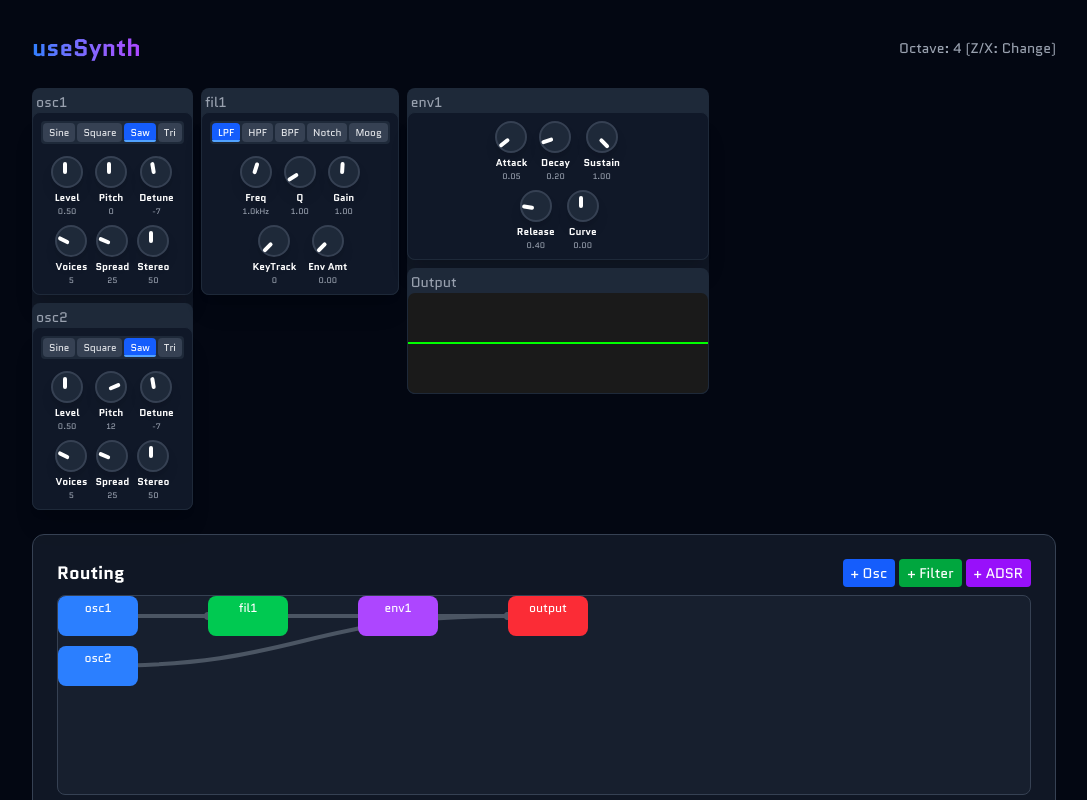
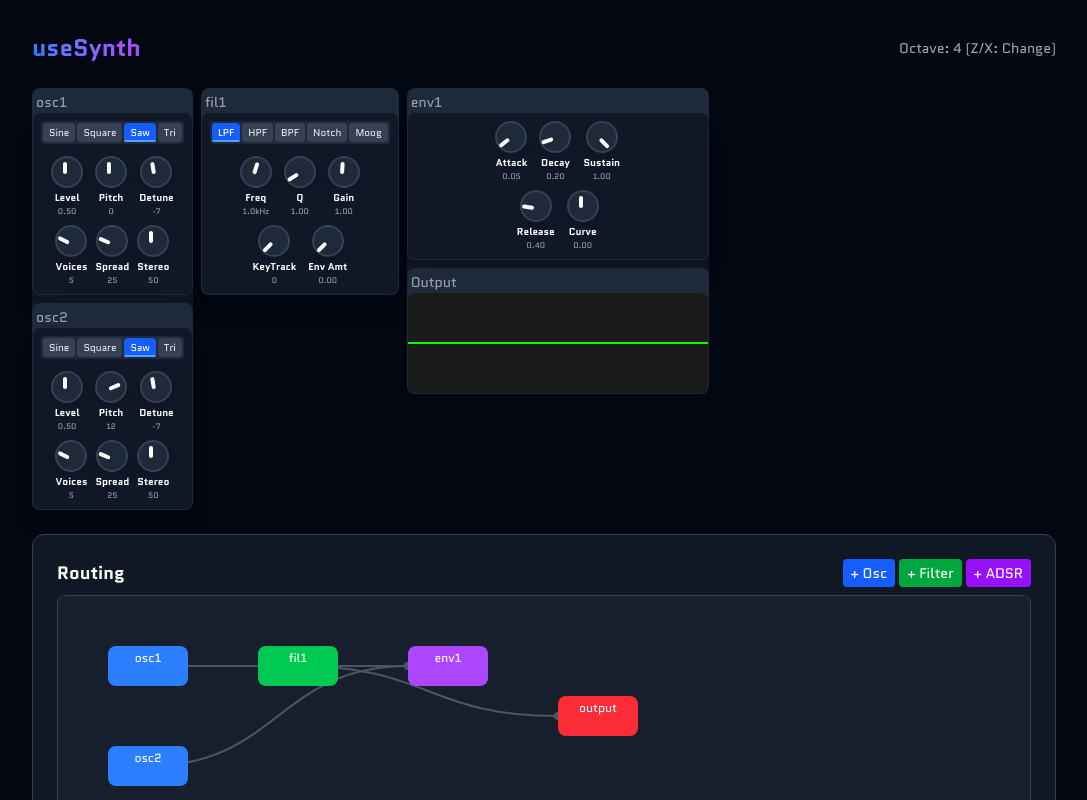
Before and after one commit to nexo-tech/use-synth, a Next.js app in the folder packages/example-app/: page / in a window 1280 px wide. Shown: the top 800 px of the page, without its empty margins (96-1183 px from the left). Built offline with nearby package versions, Linux system fonts and the light colour scheme.

Commit message:
update the editor

```diff
--- a/packages/example-app/app/components/Routing.tsx
+++ b/packages/example-app/app/components/Routing.tsx
@@ -38,6 +38,43 @@ export default function Routing({ config, onConfigChange }: RoutingProps) {
   const [hoveredComponent, setHoveredComponent] = React.useState<string | null>(null);
   const [showNewComponentModal, setShowNewComponentModal] = React.useState(false);
   const [newComponentType, setNewComponentType] = React.useState<'oscillator' | 'filter' | 'envelope'>('oscillator');
+  const [nodePositions, setNodePositions] = React.useState<Record<string, { x: number; y: number }>>({});
+  const [draggingNode, setDraggingNode] = React.useState<string | null>(null);
+  const [dragStart, setDragStart] = React.useState<{ x: number; y: number } | null>(null);
+
+  // Initialize node positions on mount and when components change
+  React.useEffect(() => {
+    const positions: Record<string, { x: number; y: number }> = {};
+    let x = 50;
+    let y = 50;
+
+    // Position oscillators
+    Object.keys(config.components.oscillators).forEach(id => {
+      positions[id] = { x, y };
+      y += 100;
+    });
+
+    // Position filters
+    x = 200;
+    y = 50;
+    Object.keys(config.components.filters).forEach(id => {
+      positions[id] = { x, y };
+      y += 100;
+    });
+
+    // Position envelopes
+    x = 350;
+    y = 50;
+    Object.keys(config.components.envelopes).forEach(id => {
+      positions[id] = { x, y };
+      y += 100;
+    });
+
+    // Position output
+    positions['output'] = { x: 500, y: 100 };
+
+    setNodePositions(positions);
+  }, [config.components]);
 
   const handleMouseMove = (e: React.MouseEvent) => {
     if (connecting) {
@@ -46,7 +83,32 @@ export default function Routing({ config, onConfigChange }: RoutingProps) {
         x: e.clientX - rect.left,
         y: e.clientY - rect.top
       });
+    } else if (draggingNode && dragStart) {
+      const rect = e.currentTarget.getBoundingClientRect();
+      const newX = e.clientX - rect.left - dragStart.x;
+      const newY = e.clientY - rect.top - dragStart.y;
+
+      setNodePositions(prev => ({
+        ...prev,
+        [draggingNode]: {
+          x: newX,
+          y: newY
         }
+      }));
+    }
+  };
+
+  const handleMouseDown = (e: React.MouseEvent, id: string) => {
+    const rect = e.currentTarget.getBoundingClientRect();
+    const nodeRect = e.currentTarget.getBoundingClientRect();
+    const offsetX = e.clientX - nodeRect.left;
+    const offsetY = e.clientY - nodeRect.top;
+
+    setDraggingNode(id);
+    setDragStart({
+      x: offsetX,
+      y: offsetY
+    });
   };
 
   const handleMouseUp = () => {
@@ -56,6 +118,8 @@ export default function Routing({ config, onConfigChange }: RoutingProps) {
     setConnecting(null);
     setTempConnection(null);
     setHoveredComponent(null);
+    setDraggingNode(null);
+    setDragStart(null);
   };
 
   const handleConnect = (from: string, to: string) => {
@@ -164,64 +228,25 @@ export default function Routing({ config, onConfigChange }: RoutingProps) {
     }
   };
 
-  // Calculate positions for the graph layout
-  const calculatePositions = () => {
-    const positions: Record<string, { x: number; y: number }> = {};
-    let y = 0;
-
-    // Position oscillators
-    Object.keys(config.components.oscillators).forEach(id => {
-      positions[id] = { x: 0, y: y };
-      y += 50;
-    });
-
-    // Position filters
-    y = 0;
-    Object.keys(config.components.filters).forEach(id => {
-      positions[id] = { x: 150, y: y };
-      y += 50;
-    });
-
-    // Position envelopes
-    y = 0;
-    Object.keys(config.components.envelopes).forEach(id => {
-      positions[id] = { x: 300, y: y };
-      y += 50;
-    });
-
-    // Position output
-    positions['output'] = { x: 450, y: Math.max(y - 50, 0) };
-
-    return positions;
-  };
-
-  const positions = calculatePositions();
-
   // Calculate connection paths with bezier curves
   const getConnectionPaths = () => {
     const paths: { path: string; from: string; to: string }[] = [];
-    const lines: { start: { x: number; y: number }, end: { x: number; y: number } }[] = [];
 
-    config.routing.forEach((conn, index) => {
-      const fromPos = positions[conn.from];
-      const toPos = positions[conn.to];
+    config.routing.forEach((conn) => {
+      const fromPos = nodePositions[conn.from];
+      const toPos = nodePositions[conn.to];
       if (!fromPos || !toPos) return;
 
-      const start = { x: fromPos.x + 50, y: fromPos.y + 25 };
-      const end = { x: toPos.x, y: toPos.y + 25 };
+      const start = { x: fromPos.x + 40, y: fromPos.y + 20 };
+      const end = { x: toPos.x, y: toPos.y + 20 };
 
-      // Check for intersections with existing lines
-      const newLine = { start, end };
-      const hasIntersection = lines.some(line => doLinesIntersect(line, newLine));
+      // Calculate control points for a smoother curve
+      const midX = (start.x + end.x) / 2;
+      const controlPoint1 = { x: midX, y: start.y };
+      const controlPoint2 = { x: midX, y: end.y };
 
-      if (!hasIntersection) {
-        lines.push(newLine);
-        paths.push({
-          path: getBezierPath(start, end),
-          from: conn.from,
-          to: conn.to
-        });
-      }
+      const path = `M ${start.x} ${start.y} C ${controlPoint1.x} ${controlPoint1.y}, ${controlPoint2.x} ${controlPoint2.y}, ${end.x} ${end.y}`;
+      paths.push({ path, from: conn.from, to: conn.to });
     });
 
     return paths;
@@ -257,49 +282,39 @@ export default function Routing({ config, onConfigChange }: RoutingProps) {
 
       {/* Graph Layout */}
       <div
-        className="relative h-[200px] border border-gray-700 rounded-lg bg-gray-800/50"
+        className="relative h-[400px] border border-gray-700 rounded-lg bg-gray-800/50 overflow-hidden"
         onMouseMove={handleMouseMove}
         onMouseUp={handleMouseUp}
         onMouseLeave={handleMouseUp}
       >
         {/* SVG for connections */}
         <svg className="absolute w-full h-full" style={{ pointerEvents: 'all' }}>
-          {config.routing.map((conn, index) => {
-            const fromPos = positions[conn.from];
-            const toPos = positions[conn.to];
-            if (!fromPos || !toPos) return null;
-
-            const start = { x: fromPos.x + 40, y: fromPos.y + 20 };
-            const end = { x: toPos.x, y: toPos.y + 20 };
-            const path = getBezierPath(start, end);
-
-            return (
+          {connectionPaths.map(({ path, from, to }, index) => (
             <g key={index} style={{ pointerEvents: 'all' }}>
               <path
                 d={path}
-                  stroke={hoveredConnection?.from === conn.from && hoveredConnection?.to === conn.to ? "#6B7280" : "#4B5563"}
-                  strokeWidth="4"
+                stroke={hoveredConnection?.from === from && hoveredConnection?.to === to ? "#6B7280" : "#4B5563"}
+                strokeWidth="2"
                 fill="none"
-                  onMouseEnter={() => setHoveredConnection({ from: conn.from, to: conn.to })}
+                onMouseEnter={() => setHoveredConnection({ from, to })}
                 onMouseLeave={() => setHoveredConnection(null)}
-                  onClick={() => handleDeleteConnection(conn.from, conn.to)}
+                onClick={() => handleDeleteConnection(from, to)}
                 style={{ cursor: 'pointer' }}
               />
               <circle
-                  cx={toPos.x}
-                  cy={toPos.y + 20}
+                cx={nodePositions[to].x}
+                cy={nodePositions[to].y + 20}
                 r="4"
                 fill="#4B5563"
               />
             </g>
-            );
-          })}
+          ))}
           {tempConnection && connecting && (
             <path
               d={getBezierPath(
-                { x: positions[connecting.from].x + 40, y: positions[connecting.from].y + 20 },
+                { x: nodePositions[connecting.from].x + 40, y: nodePositions[connecting.from].y + 20 },
                 hoveredComponent ?
-                  { x: positions[hoveredComponent].x, y: positions[hoveredComponent].y + 20 } :
+                  { x: nodePositions[hoveredComponent].x, y: nodePositions[hoveredComponent].y + 20 } :
                   tempConnection
               )}
               stroke="#6B7280"
@@ -311,11 +326,12 @@ export default function Routing({ config, onConfigChange }: RoutingProps) {
         </svg>
 
         {/* Components */}
-        {Object.entries(positions).map(([id, pos]) => (
+        {Object.entries(nodePositions).map(([id, pos]) => (
           <div
             key={id}
+            onMouseDown={(e) => handleMouseDown(e, id)}
             onClick={() => {
-              if (!connecting && id !== 'output') {
+              if (!connecting && !draggingNode) {
                 setConnecting({ from: id, type: id.startsWith('osc') ? 'oscillator' : id.startsWith('fil') ? 'filter' : 'envelope' });
               }
             }}
@@ -329,12 +345,12 @@ export default function Routing({ config, onConfigChange }: RoutingProps) {
                 setHoveredComponent(null);
               }
             }}
-            className={`group absolute w-[80px] h-[40px] rounded-lg cursor-pointer ${
+            className={`group absolute w-[80px] h-[40px] rounded-lg cursor-move ${
               id === 'output' ? getComponentColor('output') :
               id.startsWith('osc') ? getComponentColor('oscillator') :
               id.startsWith('fil') ? getComponentColor('filter') :
               getComponentColor('envelope')
-            } ${hoveredComponent === id ? 'ring-2 ring-white' : ''}`}
+            } ${hoveredComponent === id ? 'ring-2 ring-white' : ''} ${draggingNode === id ? 'ring-2 ring-white shadow-lg' : ''}`}
             style={{
               left: pos.x,
               top: pos.y,
--- a/packages/example-app/app/page.tsx
+++ b/packages/example-app/app/page.tsx
@@ -402,7 +402,6 @@ class OscillatorEngineNode implements AudioEngineNode {
   type = 'oscillator';
   engine: Engine2;
   id: string;
-  envelope: ADSREnvelope | null = null;
   instances: Map<string, OscillatorEngineNodeInstance> = new Map();
   config: OscillatorConfig;
   outputs: AudioEngineNode[] = [];
@@ -437,12 +436,13 @@ class OscillatorEngineNode implements AudioEngineNode {
     instance.setFrequency(freq);
     console.log(`[Osc ${this.id}] Set frequency to ${freq}Hz for note ${note}`);
 
-    // instance.masterGain.gain.value = velocity / 127;
     instance.updateLevel(this.config.level ?? 1);
 
-    if (this.envelope) {
-      console.log(`[Osc ${this.id}] Applying envelope ${this.envelope.id}`);
-      this.envelope.handleStartNode(instance.adsrGain);
+    // Find connected envelope
+    const envelope = this.outputs.find(node => node.type === 'adsr') as ADSREnvelope | undefined;
+    if (envelope) {
+      console.log(`[Osc ${this.id}] Applying envelope ${envelope.id}`);
+      envelope.handleStartNode(instance.adsrGain);
     }
 
     instance.start();
@@ -450,7 +450,9 @@ class OscillatorEngineNode implements AudioEngineNode {
 
     // hook this voice into the master output
     this.outputs.forEach((node) => {
-      node.handleInputAudio(instance.masterGain);
+      if (node.type !== 'adsr') { // Don't connect to envelope directly
+        node.handleInputAudio(instance.masterGain);
+      }
     });
 
     return instanceId;
@@ -465,11 +467,12 @@ class OscillatorEngineNode implements AudioEngineNode {
     }
 
     const now = this.engine.context.currentTime;
-    const releaseTime = this.envelope?.config.release ?? 0;
+    const envelope = this.outputs.find(node => node.type === 'adsr') as ADSREnvelope | undefined;
+    const releaseTime = envelope?.config.release ?? 0;
 
-    if (this.envelope) {
+    if (envelope) {
       console.log(`[Osc ${this.id}] Applying envelope release`);
-      this.envelope.handleStopNode(instance.adsrGain);
+      envelope.handleStopNode(instance.adsrGain);
     }
 
     // Schedule the cleanup after the release time
@@ -718,18 +721,6 @@ class Engine2 {
         });
       }
     }
-
-    // wire envelopes to oscillators
-    for (const id in config.components.oscillators) {
-      const oscConfig = config.components.oscillators[id];
-      const osc = this.components.get(id) as OscillatorEngineNode;
-      if (oscConfig.envelope) {
-        const env = this.components.get(oscConfig.envelope);
-        if (env && env.type === 'adsr') {
-          osc.envelope = env as ADSREnvelope;
-        }
-      }
-    }
   }
 }
 
@@ -745,7 +736,6 @@ const baseConfig: UseSynthConfig = {
         unisonVoices: 5,
         unisonSpread: 25,
         unisonStereo: 50,
-        envelope: 'env1',
       },
       osc2: {
         type: 'sawtooth',
@@ -755,7 +745,6 @@ const baseConfig: UseSynthConfig = {
         unisonVoices: 5,
         unisonSpread: 25,
         unisonStereo: 50,
-        envelope: 'env1',
       },
     },
     filters: {
@@ -777,9 +766,9 @@ const baseConfig: UseSynthConfig = {
     },
   },
   routing: [
-    { from: 'osc1', to: 'fil1' },
+    { from: 'osc1', to: 'env1' },
     { from: 'fil1', to: 'output' },
-    { from: 'osc2', to: 'output' }
+    { from: 'osc2', to: 'env1' }
   ],
 };
 
```
Lines whose indentation alone changed are shown as unchanged.
